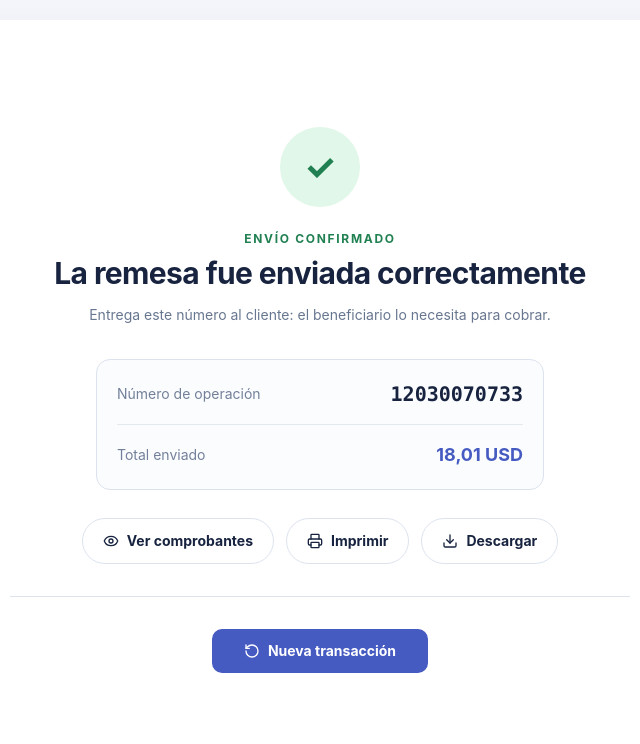
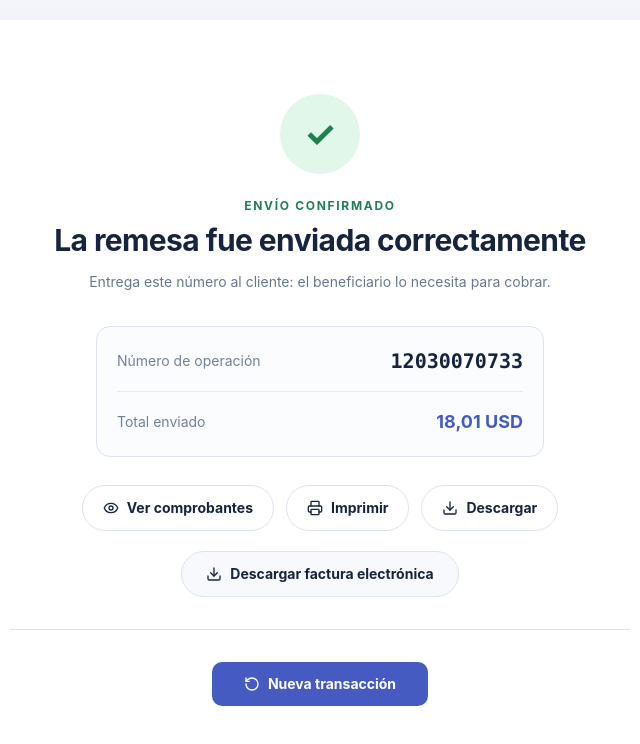
Before and after one commit to AlbanesiDev/send-money-ux-ui, a Next.js app: page /remittance-success in a window 1280 px wide. Shown: the top 744 px of the page, without its empty margins (320-960 px from the left). Built offline with nearby package versions, Linux system fonts and the light colour scheme.

Commit message:
Add electronic invoice button
V0-Chat-Id: uydpgGtNxDb

```diff
--- a/app/remittance-success/page.tsx
+++ b/app/remittance-success/page.tsx
@@ -29,6 +29,7 @@ export default function RemittanceSuccessPage() {
             <button type="button" className="inline-flex cursor-pointer items-center gap-2 rounded-full border border-[#dce3ee] px-5 py-3 text-sm font-bold text-[#17233f] transition-colors hover:border-[#465bc2] hover:text-[#465bc2]"><Printer className="h-4 w-4" aria-hidden="true" />Imprimir</button>
             <button type="button" className="inline-flex cursor-pointer items-center gap-2 rounded-full border border-[#dce3ee] px-5 py-3 text-sm font-bold text-[#17233f] transition-colors hover:border-[#465bc2] hover:text-[#465bc2]"><Download className="h-4 w-4" aria-hidden="true" />Descargar</button>
           </div>
+          <button type="button" className="mt-5 inline-flex cursor-pointer items-center gap-2 rounded-full border border-[#dce3ee] bg-[#f8f9fc] px-6 py-3 text-sm font-bold text-[#17233f] transition-colors hover:border-[#465bc2] hover:text-[#465bc2]"><Download className="h-4 w-4" aria-hidden="true" />Descargar factura electrónica</button>
           <div className="mt-8 w-full border-t border-[#dce3ee] pt-8">
             <button type="button" onClick={() => router.push('/')} className="inline-flex cursor-pointer items-center gap-2 rounded-lg bg-[#465bc2] px-8 py-3 text-sm font-bold text-white transition-colors hover:bg-[#394ba9]"><RotateCcw className="h-4 w-4" aria-hidden="true" />Nueva transacción</button>
           </div>
```
